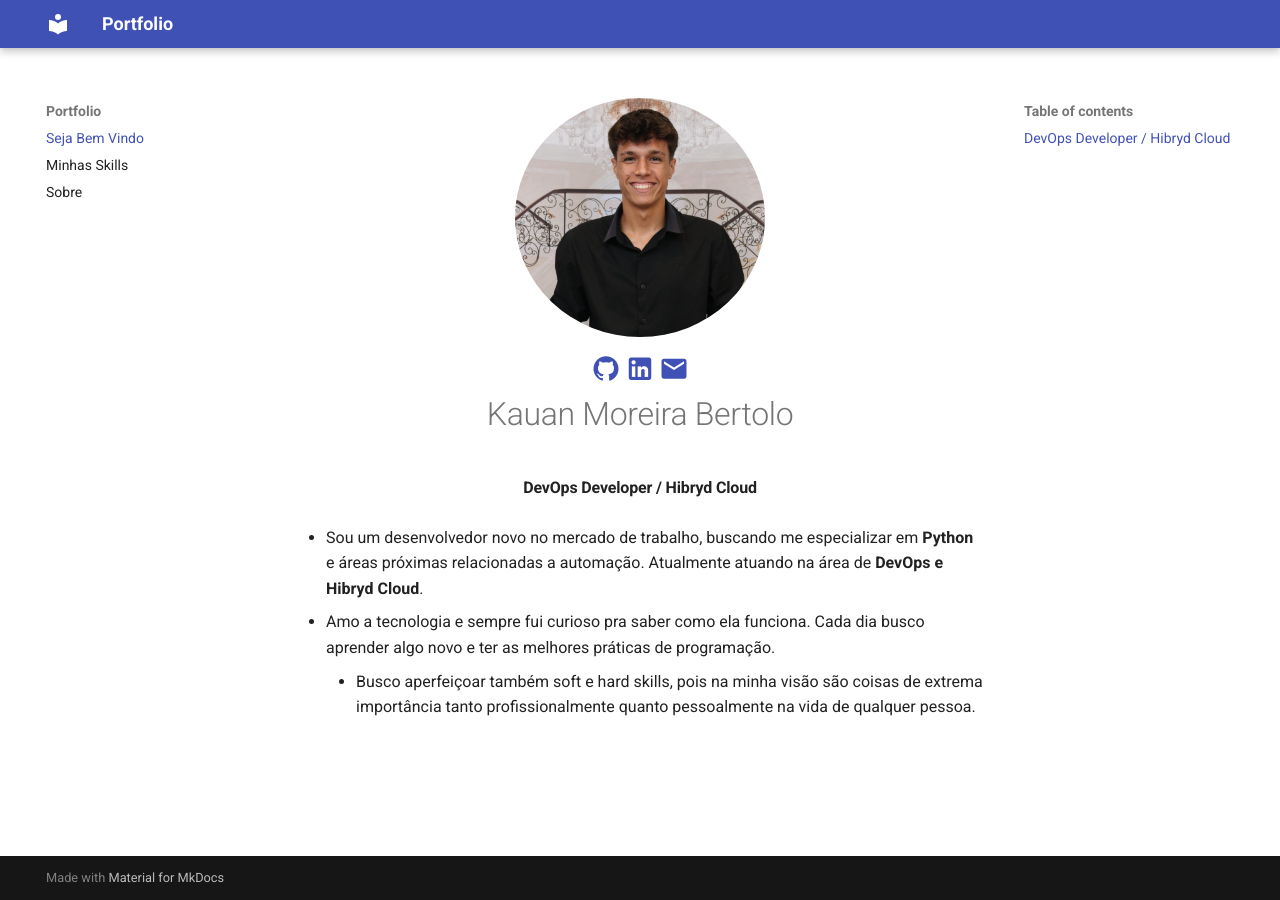
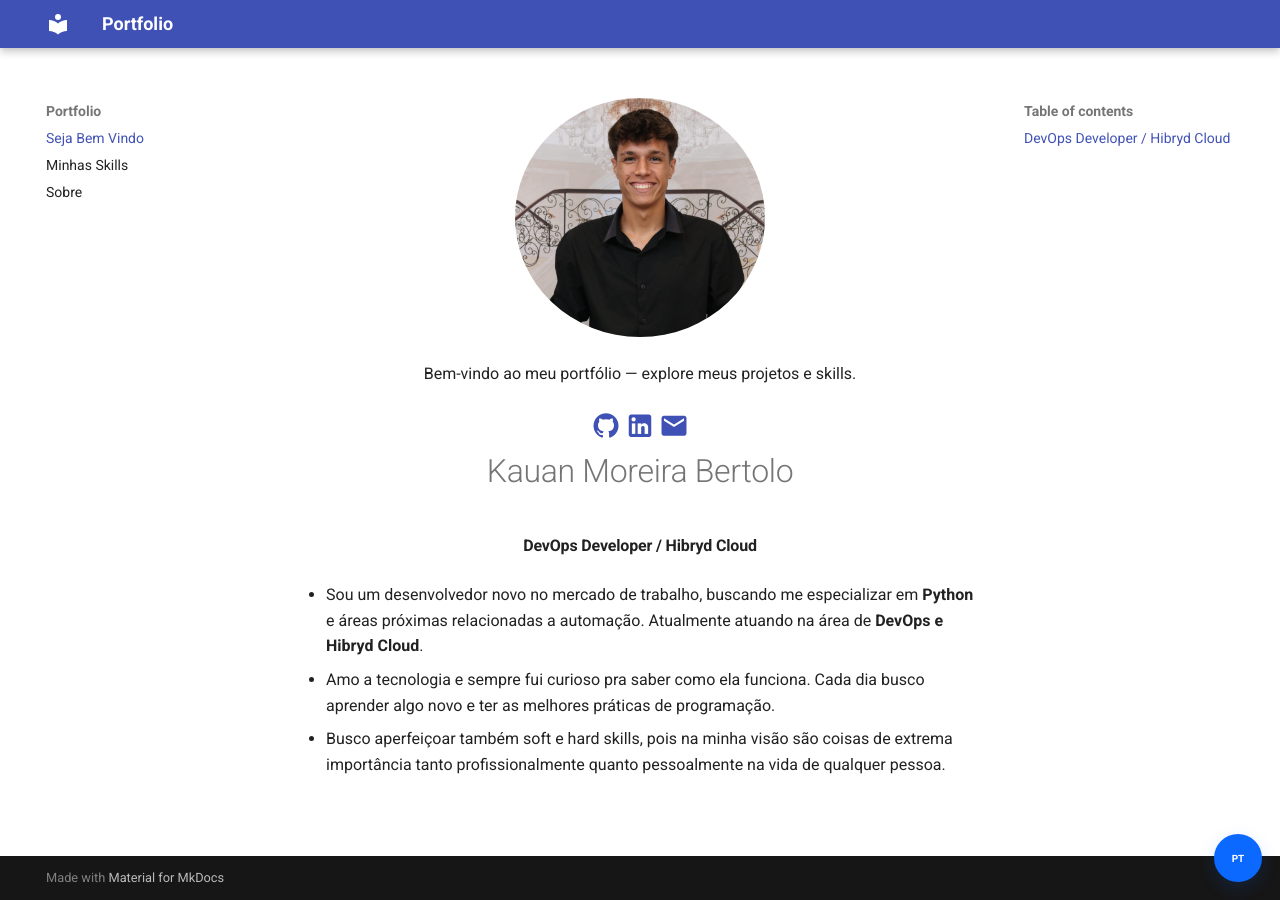
Before and after one commit to kbertolo/portfolio, an MkDocs documentation site: the page built from docs/index.md, in a window 1280 px wide. Built offline with MkDocs 1.6.1 and Material for MkDocs 9.7.7, drawn with Linux system fonts in a browser that asks for light colours; nearby versions of some CDN libraries; a style sheet for code colours, icons or effects is not loaded.

Commit message:
Update (#3)
-Add language toggle (lang-toggle.js/css) and example
-Remove .DS_Store files and add to .gitignore

```diff
--- /dev/null
+++ b/docs/assets/css/lang-toggle.css
@@ -0,0 +1,37 @@
+/* Styles for the language toggle button and simple language hiding rules */
+#lang-toggle-btn,
+#lang-toggle-btn * {
+  box-sizing: border-box;
+}
+#lang-toggle-btn {
+  position: fixed;
+  right: 18px;
+  bottom: 18px;
+  z-index: 9999;
+  background: #0b69ff;
+  color: #fff;
+  border: none;
+  border-radius: 999px;
+  width: 48px;
+  height: 48px;
+  display: flex;
+  align-items: center;
+  justify-content: center;
+  font-weight: 700;
+  cursor: pointer;
+  box-shadow: 0 6px 18px rgba(11, 105, 255, 0.16);
+}
+
+/* Simple utility: show only the selected language when classes are present */
+html.lang-en .lang-pt {
+  display: none !important;
+}
+html.lang-pt .lang-en {
+  display: none !important;
+}
+
+/* Ensure toggled content is visible by default */
+.lang-en,
+.lang-pt {
+  display: block;
+}
--- /dev/null
+++ b/docs/assets/js/lang-toggle.js
@@ -0,0 +1,54 @@
+/* Language toggle script
+   Adds a floating button to toggle between Portuguese and English modes.
+   - Stores selection in localStorage ('site_lang')
+   - Adds class 'lang-en' or 'lang-pt' to the <html> element
+   - Author can mark content with classes 'lang-en' and 'lang-pt' to show/hide
+*/
+(function () {
+  const STORAGE_KEY = "site_lang";
+  const DEFAULT = "pt";
+
+  function getLang() {
+    return localStorage.getItem(STORAGE_KEY) || DEFAULT;
+  }
+
+  function setLang(lang) {
+    localStorage.setItem(STORAGE_KEY, lang);
+    document.documentElement.classList.remove("lang-en", "lang-pt");
+    document.documentElement.classList.add(
+      lang === "en" ? "lang-en" : "lang-pt",
+    );
+    updateButton(lang);
+  }
+
+  function createButton() {
+    const btn = document.createElement("button");
+    btn.id = "lang-toggle-btn";
+    btn.type = "button";
+    btn.setAttribute("aria-label", "Toggle language");
+    btn.addEventListener("click", () => {
+      const current = getLang();
+      setLang(current === "en" ? "pt" : "en");
+    });
+    document.body.appendChild(btn);
+    updateButton(getLang());
+  }
+
+  function updateButton(lang) {
+    const btn = document.getElementById("lang-toggle-btn");
+    if (!btn) return;
+    btn.textContent = lang === "en" ? "EN" : "PT";
+    btn.title = lang === "en" ? "Switch to Portuguese" : "Mudar para Inglês";
+  }
+
+  // Initialize on DOM ready
+  if (document.readyState === "loading") {
+    document.addEventListener("DOMContentLoaded", () => {
+      createButton();
+      setLang(getLang());
+    });
+  } else {
+    createButton();
+    setLang(getLang());
+  }
+})();
--- a/docs/index.md
+++ b/docs/index.md
@@ -1,5 +1,11 @@
 <div style="text-align: center;">
   <img src="./images/foto_de_perfil.jpeg" alt="Kauan Moreira Bertolo" style="width:250px; border-radius:50%;">
+</div>
+
+<!-- Example bilingual snippet: mark content with .lang-pt and .lang-en -->
+<div style="text-align:center; margin-top:8px;">
+  <p class="lang-pt">Bem-vindo ao meu portfólio — explore meus projetos e skills.</p>
+  <p class="lang-en">Welcome to my portfolio — explore my projects and skills.</p>
 </div>
 
 <div style="text-align: center; gap: 10px; align-items: center;">
@@ -15,5 +21,4 @@
 - Sou um desenvolvedor novo no mercado de trabalho, buscando me especializar em **Python** e áreas próximas relacionadas a automação. Atualmente atuando na área de **DevOps e Hibryd Cloud**.<br>
 
 - Amo a tecnologia e sempre fui curioso pra saber como ela funciona. Cada dia busco aprender algo novo e ter as melhores práticas de programação.
-
-    - Busco aperfeiçoar também soft e hard skills, pois na minha visão são coisas de extrema importância tanto profissionalmente quanto pessoalmente na vida de qualquer pessoa.
+  - Busco aperfeiçoar também soft e hard skills, pois na minha visão são coisas de extrema importância tanto profissionalmente quanto pessoalmente na vida de qualquer pessoa.
--- a/mkdocs.yml
+++ b/mkdocs.yml
@@ -21,6 +21,10 @@ extra_css:
   - https://cdn.materialdesignicons.com/5.4.55/css/materialdesignicons.min.css
   - https://cdnjs.cloudflare.com/ajax/libs/simple-icons/5.15.0/simple-icons.min.css
   - https://cdn.jsdelivr.net/gh/devicons/devicon@latest/devicon.min.css
+  - assets/css/lang-toggle.css
+
+extra_javascript:
+  - assets/js/lang-toggle.js
 
 nav:
   - Seja Bem Vindo: "index.md"
--- a/requirements.txt
+++ b/requirements.txt
@@ -9,6 +9,7 @@ mkdocs-exclude
 mkdocs-glightbox
 mkdocs-minify-plugin
 pymdown-extensions
+git-author
 PyYAML
 python-dateutil
 pytz
```
Also changed, not shown: README.md (+1 -1 lines), 1 other file.
